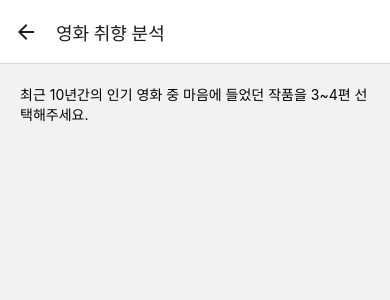
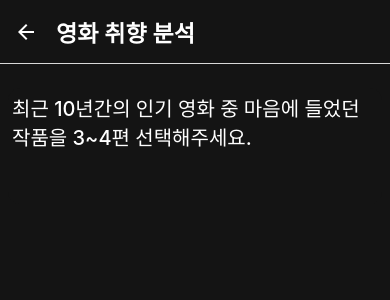
Before and after one commit to pear27/MovieMoBa_front, a React Native app: screen /Survey in a window 390 px wide. Shown: the top 300 px of the page. Built offline with nearby package versions, Linux system fonts and the light colour scheme; no server answers.

Commit message:
UI design update

```diff
--- a/App.js
+++ b/App.js
@@ -41,7 +41,17 @@ export default function App() {
           <Stack.Screen
             name="Survey"
             component={SurveyScreen}
-            options={{ title: "영화 취향 분석" }}
+            options={{
+              headerStyle: {
+                backgroundColor: "#141414",
+              },
+              headerTitleStyle: {
+                color: "#fff",
+                fontWeight: "bold",
+                fontSize: 23,
+              },
+              headerTintColor: "#fff",
+              title: "영화 취향 분석" }}
           />
         </Stack.Navigator>
       </NavigationContainer>
--- a/src/screens/PosterScreen.js
+++ b/src/screens/PosterScreen.js
@@ -277,7 +277,7 @@ const PosterScreen = () => {
       ) : surveyCompleted ? (
         <View style={styles.container}>
           <View>
-            <Text>좋아하실 만한 영화</Text>
+            <Text style={styles.recTitle}>좋아하실 만한 영화</Text>
             <View style={styles.posterContainer}>
               {recommendedMovies.length !== 0 &&
                 recommendedMovies.map((movie) => (
@@ -288,13 +288,13 @@ const PosterScreen = () => {
                       }}
                       style={styles.poster}
                     />
-                    <Text>{movie.title}</Text>
+                    <Text style={styles.movieTitle}>{movie.title}</Text>
                   </View>
                 ))}
             </View>
           </View>
           <View>
-            <Text>도전해 볼 만한 영화</Text>
+            <Text style={styles.recTitle}>도전해 볼 만한 영화</Text>
             <View style={styles.posterContainer}>
               {howAboutMovies.length !== 0 &&
                 howAboutMovies.slice(0, 6).map((movie) => (
@@ -305,13 +305,13 @@ const PosterScreen = () => {
                       }}
                       style={styles.poster}
                     />
-                    <Text>{movie.title}</Text>
+                    <Text style={styles.movieTitle}>{movie.title}</Text>
                   </View>
                 ))}
             </View>
           </View>
           <View>
-            <Text>평점 높은 영화</Text>
+            <Text style={styles.recTitle}>평점 높은 영화</Text>
             <View style={styles.posterContainer}>
               {topRatedMovies.length !== 0 &&
                 topRatedMovies.slice(0, 6).map((movie) => (
@@ -328,13 +328,13 @@ const PosterScreen = () => {
                       }}
                       style={styles.poster}
                     />
-                    <Text>{movie.title}</Text>
+                    <Text style={styles.movieTitle}>{movie.title}</Text>
                   </TouchableOpacity>
                 ))}
             </View>
           </View>
           <View>
-            <Text>리뷰 많은 영화</Text>
+            <Text style={styles.recTitle}>리뷰 많은 영화</Text>
             <View style={styles.posterContainer}>
               {topReviewedMovies.length !== 0 &&
                 topReviewedMovies.slice(0, 6).map((movie) => (
@@ -351,22 +351,30 @@ const PosterScreen = () => {
                       }}
                       style={styles.poster}
                     />
-                    <Text>{movie.title}</Text>
+                    <Text style={styles.movieTitle}>{movie.title}</Text>
                   </TouchableOpacity>
                 ))}
             </View>
           </View>
+          <Button
+            title="영화 취향 찾기"
+            color="#e50914"
+            style={styles.surveyButton}
+            onPress={navigateToSurvey}
+          />
         </View>
       ) : (
-        <View>
-          <Text>좋아하실 만한 영화를 추천해 드릴게요!</Text>
+        <View style={styles.container}>
+          <Text style={styles.h1}>내 영화 취향은 어떨까??</Text>
+          <Text style={styles.h6}>자신의 영화 MBTI를 분석해보세요!{'\n'}</Text>
+          <Button
+            title="영화 취향 찾기"
+            color="#e50914"
+            style={styles.surveyButton}
+            onPress={navigateToSurvey}
+          />
         </View>
       )}
-      <Button
-        title="영화 취향 찾기"
-        style={styles.surveyButton}
-        onPress={navigateToSurvey}
-      />
     </ScrollView>
   );
 };
@@ -374,21 +382,97 @@ const PosterScreen = () => {
 export default PosterScreen;
 
 const styles = StyleSheet.create({
-  container: {},
+  scrollContainer: {
+    paddingVertical: 24,
+    backgroundColor: "#141414", // 넷플릭스 다크 배경
+    minHeight: "100%",
+  },
+  container: {
+    flex:1,
+    backgroundColor: "#141414",
+    paddingHorizontal: 4,
+    paddingBottom: 32,
+    borderRadius: 12,
+    justifyContent: "center",
+  },
   posterContainer: {
     flexDirection: "row",
     flexWrap: "wrap",
     justifyContent: "space-between",
-    padding: 10,
+    paddingVertical: 8,
+    paddingHorizontal: 2,
   },
   movie: {
-    width: "32%",
-    paddingVertical: 5,
+    width: "31%",
+    marginBottom: 18,
+    borderRadius: 10,
+    overflow: "hidden",
+    backgroundColor: "#232323", // 카드 느낌의 다크 그레이
+    // 그림자 효과 (iOS/Android)
+    shadowColor: "#000",
+    shadowOffset: { width: 0, height: 3 },
+    shadowOpacity: 0.35,
+    shadowRadius: 7,
+    elevation: 5,
+    alignItems: "center",
   },
   poster: {
     width: "100%",
     aspectRatio: 2 / 3,
     resizeMode: "cover",
-    borderRadius: 8,
+    borderRadius: 10,
+    borderWidth: 0.5,
+    borderColor: "#444",
+  },
+  movieTitle: {
+    color: "#fff",
+    fontSize: 13,
+    fontWeight: "700",
+    marginTop: 6,
+    marginBottom: 2,
+    textAlign: "center",
+    textShadowColor: "#000",
+    textShadowOffset: { width: 0, height: 1 },
+    textShadowRadius: 3,
+  },
+  recTitle: {
+    color: "#fff",
+    fontSize: 20,
+    fontWeight: "700",
+    marginTop: 6,
+    marginBottom: 2,
+    textShadowColor: "#000",
+    textShadowOffset: { width: 0, height: 1 },
+    textShadowRadius: 3,
+  },
+  surveyButton: {
+    backgroundColor: "#e50914", // 넷플릭스 레드
+    borderRadius: 6,
+    paddingVertical: 14,
+    paddingHorizontal: 28,
+    alignSelf: "center",
+    marginVertical: 18,
+  },
+  surveyButtonText: {
+    color: "#fff",
+    fontWeight: "bold",
+    fontSize: 16,
+    letterSpacing: 1,
+  },
+  h1: {
+    fontSize: 36,
+    fontWeight: "bold",
+    color: "#fff",
+    marginBottom: 12,
+    textShadowColor: "#000",
+    textShadowOffset: { width: 1, height: 1 },
+    textShadowRadius: 2,
+    letterSpacing: 1,
+  },
+  h6: {
+    fontSize: 20,
+    color: "#b3b3b3",
+    marginVertical: 5,
+    fontWeight: "500",
   },
 });
--- a/src/screens/SurveyScreen.js
+++ b/src/screens/SurveyScreen.js
@@ -93,7 +93,7 @@ const SurveyScreen = () => {
   return (
     <ScrollView contentContainerStyle={styles.scrollContainer}>
       <View style={styles.container}>
-        <Text>
+        <Text style={styles.h6}>
           최근 10년간의 인기 영화 중 마음에 들었던 작품을 3~4편 선택해주세요.
         </Text>
         <View style={styles.posterContainer}>
@@ -135,7 +135,7 @@ const SurveyScreen = () => {
                       opacity: isLiked ? 0.3 : 1,
                     }}
                   />
-                  <Text>{movie.title}</Text>
+                  <Text style={styles.movieTitle}>{movie.title}</Text>
                 </TouchableOpacity>
               );
             })}
@@ -146,6 +146,7 @@ const SurveyScreen = () => {
             step < movieGroups.length - 1 && (
               <Button
                 title="다음"
+                color="#e50914"
                 onPress={() => setStep((prev) => prev + 1)}
               />
             )}
@@ -155,7 +156,7 @@ const SurveyScreen = () => {
               movieGroups[step].some((groupMovie) => groupMovie.id === m.id)
             ).length >= 3 &&
             step === movieGroups.length - 1 && (
-              <Button title="완료" onPress={handleLikeMoviesSave} />
+              <Button title="완료" color="#e50914" onPress={handleLikeMoviesSave} />
             )}
         </View>
       </View>
@@ -167,23 +168,64 @@ export default SurveyScreen;
 
 const styles = StyleSheet.create({
   scrollContainer: {
-    padding: 20,
-    paddingBottom: 90,
+    paddingVertical: 24,
+    paddingHorizontal: 8,
+    backgroundColor: "#141414", // 넷플릭스 다크 배경
+    minHeight: "100%",
   },
-  container: {},
+  container: {
+    backgroundColor: "#141414",
+    borderRadius: 12,
+    paddingBottom: 32,
+    paddingHorizontal: 4,
+  },
   posterContainer: {
     flexDirection: "row",
     flexWrap: "wrap",
     justifyContent: "space-between",
+    paddingVertical: 8,
+    paddingHorizontal: 2,
   },
   movie: {
-    width: "45%",
-    paddingVertical: 5,
+    width: "47%",
+    marginBottom: 18,
+    borderRadius: 12,
+    overflow: "hidden",
+    backgroundColor: "#232323", // 카드 느낌의 다크 그레이
+    // 그림자 효과 (iOS/Android)
+    shadowColor: "#000",
+    shadowOffset: { width: 0, height: 3 },
+    shadowOpacity: 0.35,
+    shadowRadius: 7,
+    elevation: 5,
+    alignItems: "center",
   },
   poster: {
     width: "100%",
     aspectRatio: 2 / 3,
     resizeMode: "cover",
-    borderRadius: 8,
+    borderRadius: 12,
+    borderWidth: 0.5,
+    borderColor: "#444",
+  },
+  movieTitle: {
+    color: "#fff",
+    fontSize: 15,
+    fontWeight: "700",
+    marginTop: 6,
+    marginBottom: 2,
+    textAlign: "center",
+    textShadowColor: "#000",
+    textShadowOffset: { width: 0, height: 1 },
+    textShadowRadius: 3,
+  },
+  selectedPoster: {
+    opacity: 0.3,
+  },
+  h6: {
+    fontSize: 20,
+    color: "#fff", // 연한 회색
+    marginVertical: 5,
+    fontWeight: "500",
   },
 });
```
